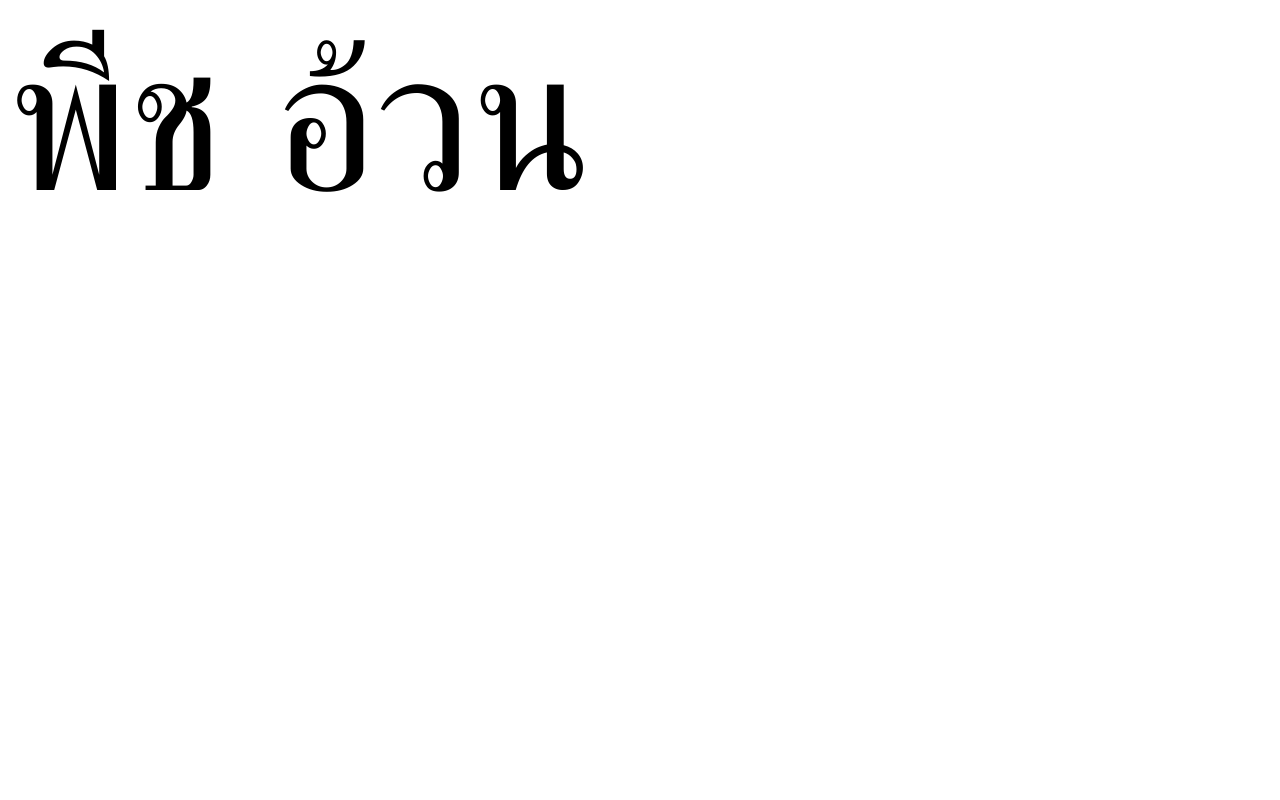
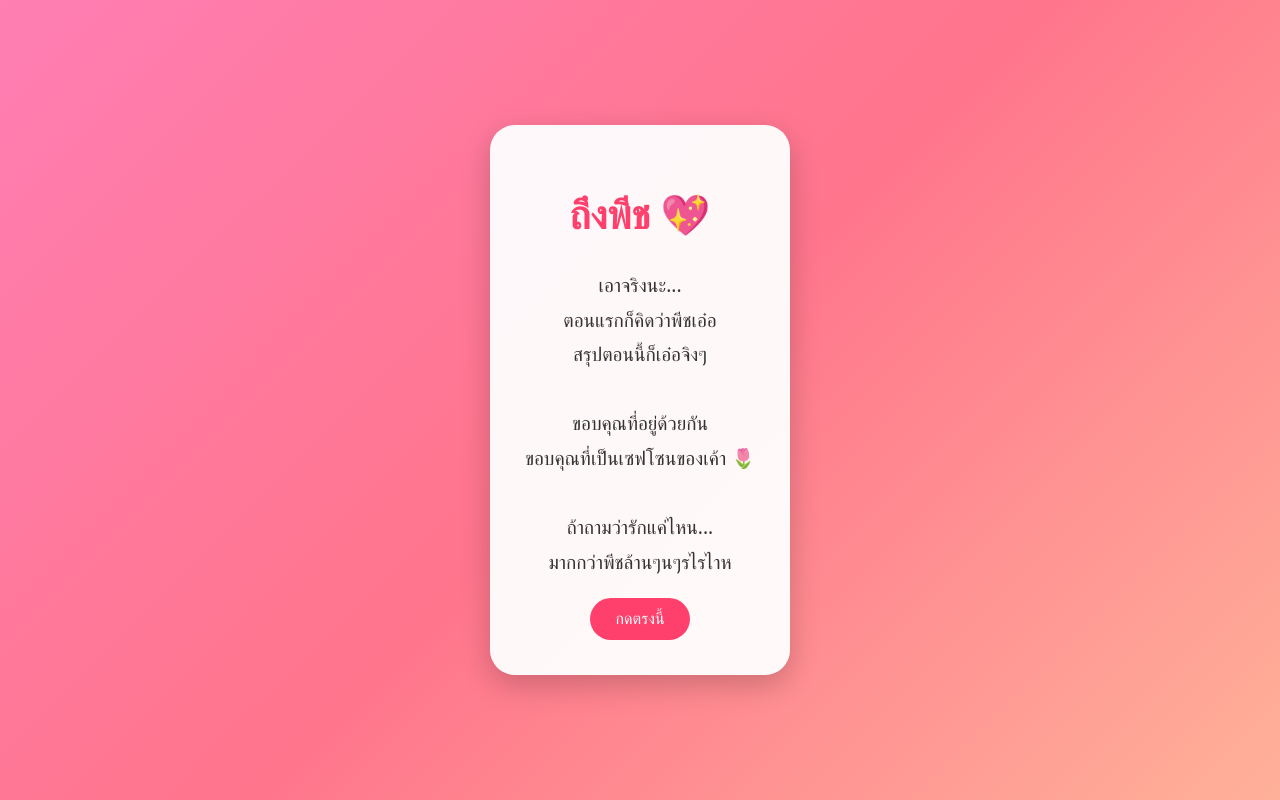
Before and after one commit to pitchakornsat1788-bit/Student-assignment-grading-app, a plain HTML site: page index.html in a window 1280 px wide. Drawn offline with Linux system fonts and the light colour scheme.

Commit message:
Update index.html

```diff
--- a/index.html
+++ b/index.html
@@ -1,15 +1,101 @@
-<html>
+<!DOCTYPE html>
+<html lang="th">
 <head>
- <title>
-นางสาว พิชชากร สัตยางพงษ์
- </title>
+<meta charset="UTF-8">
+<meta name="viewport" content="width=device-width, initial-scale=1.0">
+<title>ถึงพีช 💖</title>
+
 <style>
-.bigfont{
- font-size : 200px;
+body{
+    margin:0;
+    height:100vh;
+    display:flex;
+    justify-content:center;
+    align-items:center;
+    background:linear-gradient(135deg,#ff7eb3,#ff758c,#ffb199);
+    font-family:system-ui,sans-serif;
+    overflow:hidden;
+}
+
+.card{
+    background:rgba(255,255,255,0.95);
+    padding:35px;
+    border-radius:25px;
+    max-width:600px;
+    text-align:center;
+    box-shadow:0 10px 30px rgba(0,0,0,.2);
+}
+
+h1{
+    color:#ff3f6c;
+    font-size:2.5rem;
+}
+
+p{
+    font-size:1.2rem;
+    line-height:1.8;
+    color:#333;
+}
+
+button{
+    background:#ff3f6c;
+    color:white;
+    border:none;
+    padding:12px 25px;
+    border-radius:50px;
+    font-size:1rem;
+    cursor:pointer;
+    transition:.3s;
+}
+
+button:hover{
+    transform:scale(1.1);
+}
+
+#secret{
+    display:none;
+    margin-top:20px;
+    font-size:1.3rem;
+    color:#ff3f6c;
+    font-weight:bold;
 }
 </style>
 </head>
-  <body>
-   <div class="bigfont">พีช อ้วน</div>
-  </body>
+<body>
+
+<div class="card">
+    <h1>ถึงพีช 💖</h1>
+
+    <p>
+        เอาจริงนะ...<br>
+        ตอนแรกก็คิดว่าพีชเอ๋อ <br>
+        สรุปตอนนี้ก็เอ๋อจิงๆ
+        <br><br>
+
+        ขอบคุณที่อยู่ด้วยกัน<br>
+        ขอบคุณที่เป็นเซฟโซนของเค้า 🌷
+        <br><br>
+
+        ถ้าถามว่ารักแค่ไหน...
+        <br>
+        มากกว่าพีชล้านๆนๆรไรไาห
+    </p>
+
+    <button onclick="showLove()">
+        กดตรงนี้
+    </button>
+
+    <div id="secret">
+        พีช เค้ารักพีชมากๆกๆกๆกๆกๆก<br>
+        รักวันนี้ พรุ่งนี้ และทุก ๆ วันเลย
+    </div>
+</div>
+
+<script>
+function showLove(){
+    document.getElementById("secret").style.display="block";
+}
+</script>
+
+</body>
 </html>
```
